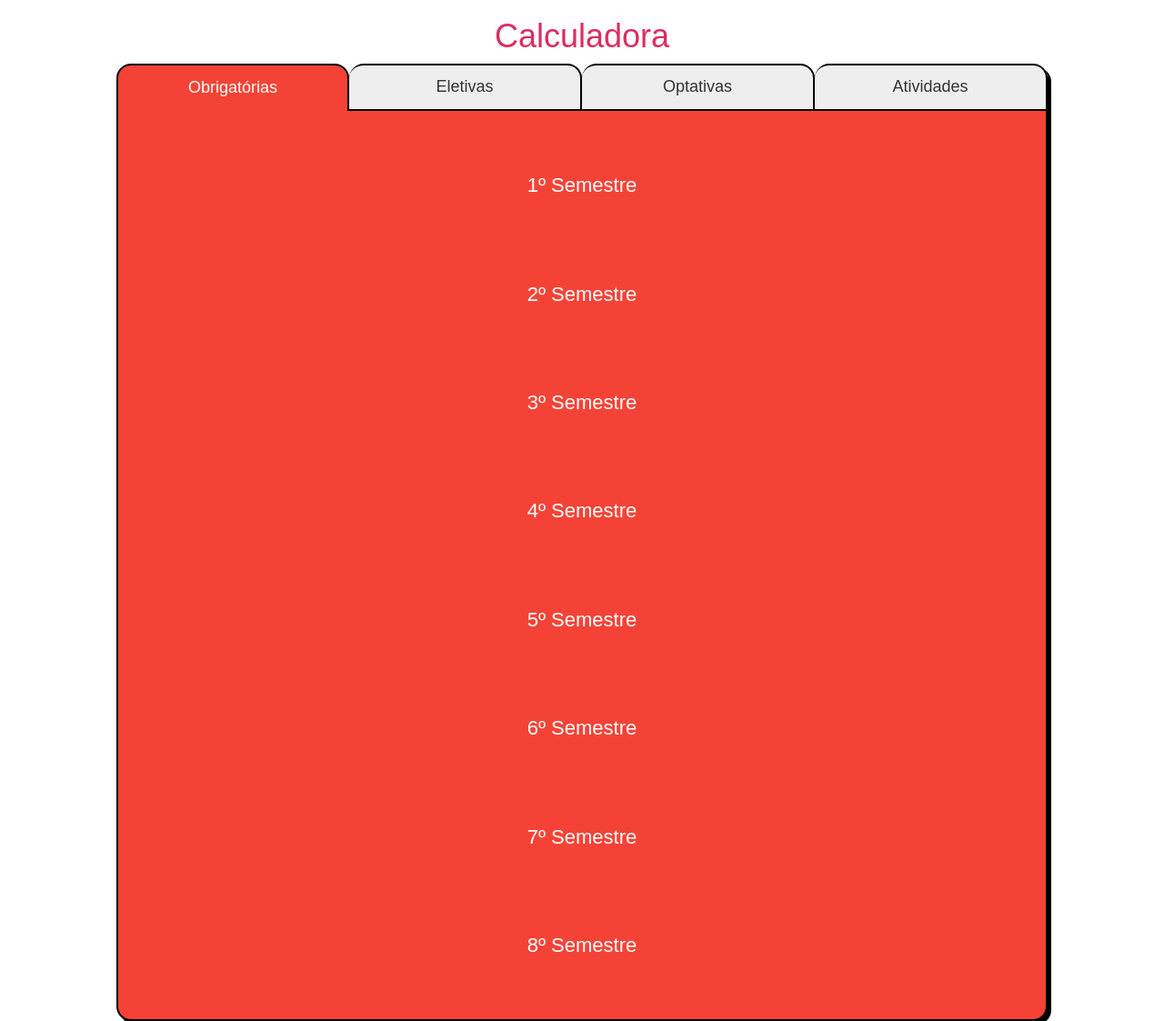
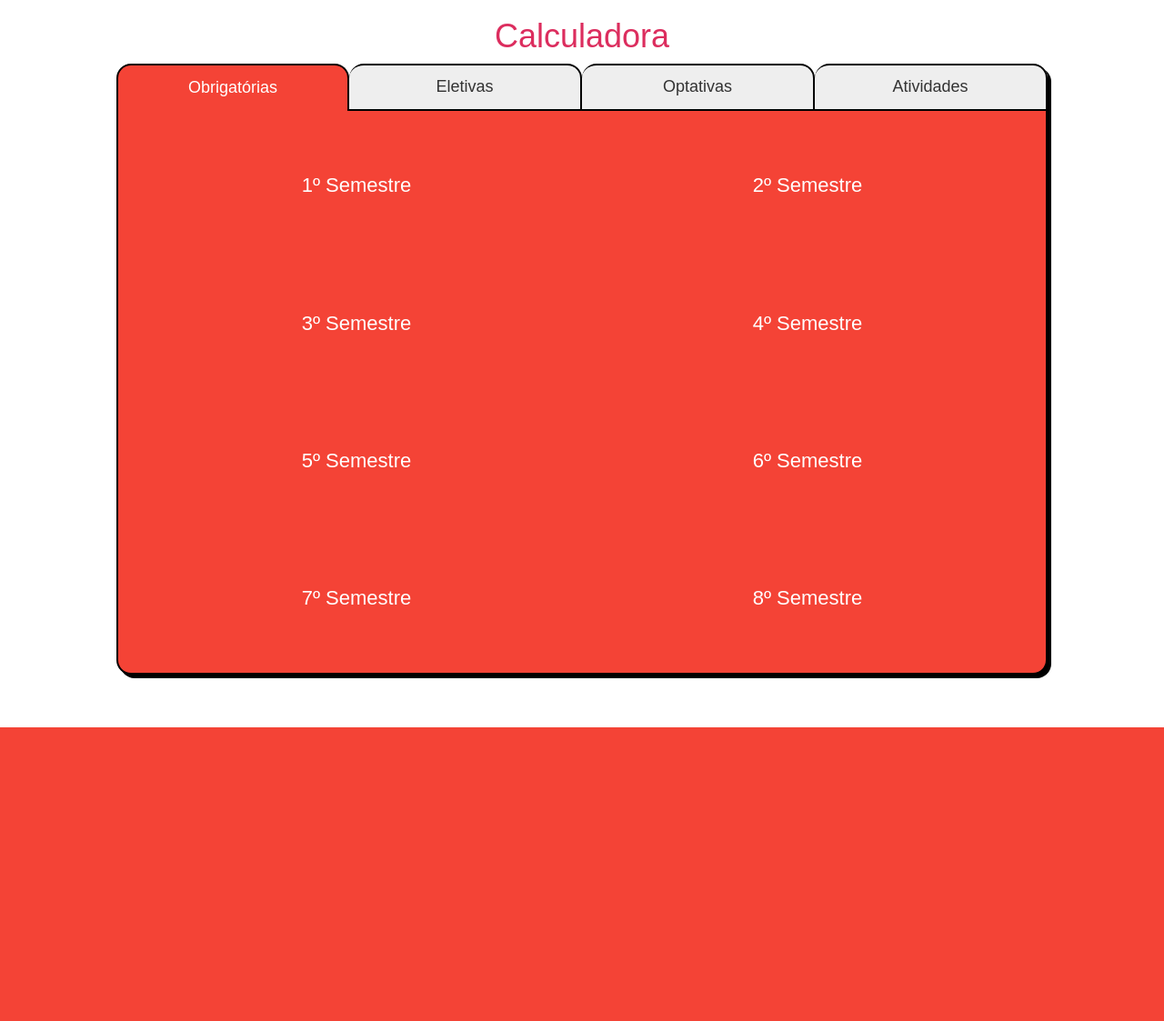
Before and after one commit to SamayUFC/EquipeJambo-SQMF, a PHP site: page /tabs.html in a window 1280 px wide. Shown: the whole page at 91% size. After the commit the page ends 800 px from the top, so only its background shows below. Run offline with PHP 8.4, Linux system fonts and the light colour scheme; some libraries are stand-ins or nearby versions.

Commit message:
Update tabs.css

```diff
--- a/stylesheets/tabs.css
+++ b/stylesheets/tabs.css
@@ -1,19 +1,35 @@
+.panel .panel-heading {
+    background: #FFBFC3;
+    color: black;
+    font-weight: bold;
+    font-size: 20px;
+    font-family: verdana
+}
+
+.panel .panel-heading:hover {
+    background: grey;
+    color: white;
+}
+
 .title{
     font-family: sans-serif;
     color: #dc2d5e;
     text-align: center;
 }
+
 .tabContainer{
     width: 80%;
     height: 350px;
     margin: auto;
 }
+
 .tabContainer .buttonContainer{
     height: 15%;
     border-top-left-radius: 16px;
     border-top-right-radius: 16px;
     box-shadow: 4px 4px black;
 }
+
 .tabContainer .buttonContainer button{
     width: 25%;
     height: 100%;
@@ -28,9 +44,11 @@
     font-size: 18px;
     background-color: #eee;
 }
+
 .tabContainer .buttonContainer button:hover{
     background-color: #d7d4d4;
 }
+
 .tabContainer .tabPanel{
     height: auto;
     background-color: gray;
@@ -45,3 +63,21 @@
     border-bottom-right-radius: 16px;
     box-shadow: 4px 4px black;
 }
+
+.semestres {
+    display: grid;
+    grid-template-columns: repeat(2, 1fr);
+    grid-template-rows: repeat(4, 1fr);
+    grid-column-gap: 16px;
+    grid-row-gap: 32px;
+    height: auto;
+}
+
+.primeiroSemestre { grid-area: 1 / 1 / 2 / 2; display: block; text-align: left;}
+.segundoSemestre { grid-area: 1 / 2 / 2 / 3; display: block; text-align: left;}
+.terceiroSemestre { grid-area: 2 / 1 / 3 / 2; display: block; text-align: left;}
+.quartoSemestre { grid-area: 2 / 2 / 3 / 3; display: block}
+.quintoSemestre { grid-area: 3 / 1 / 4 / 2; display: block}
+.sextoSemestre { grid-area: 3 / 2 / 4 / 3; display: block}
+.setimoSemestre { grid-area: 4 / 1 / 5 / 2; display: block}
+.oitavoSemestre { grid-area: 4 / 2 / 5 / 3; display: block}
```
